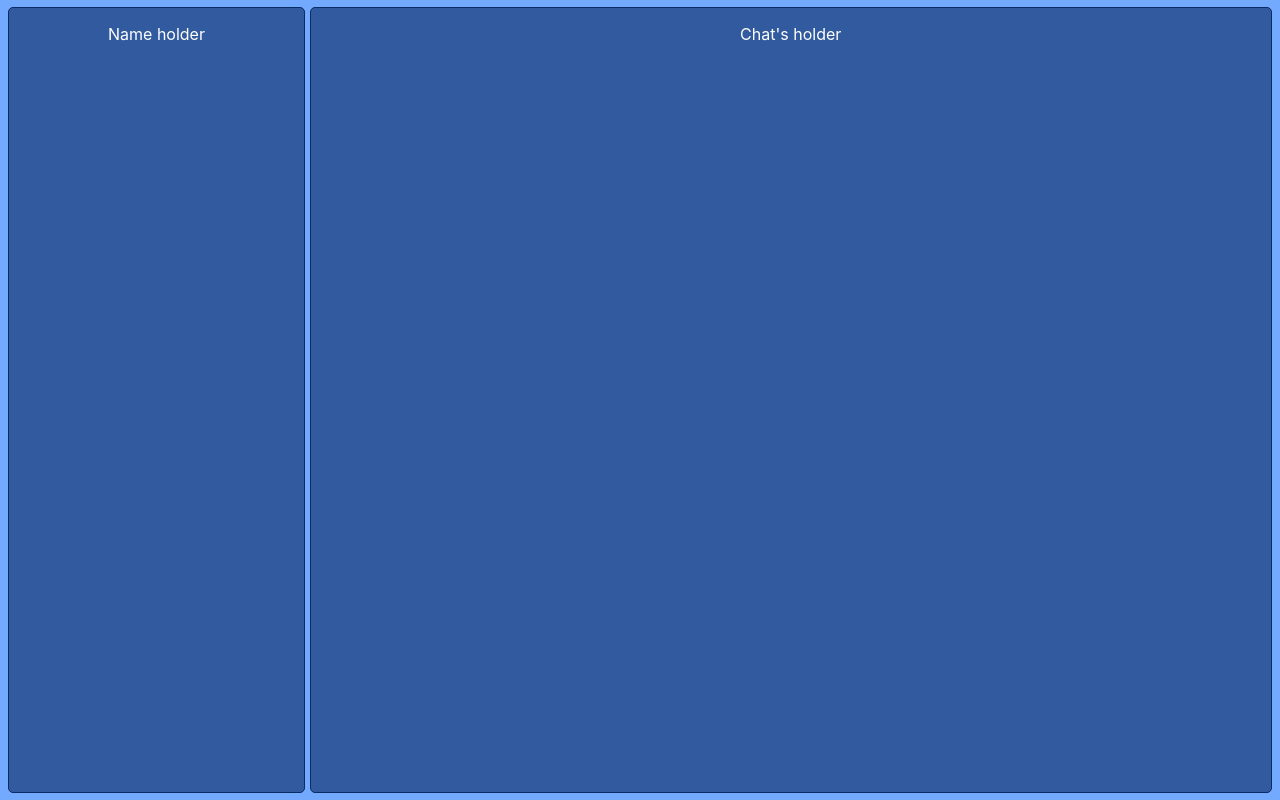
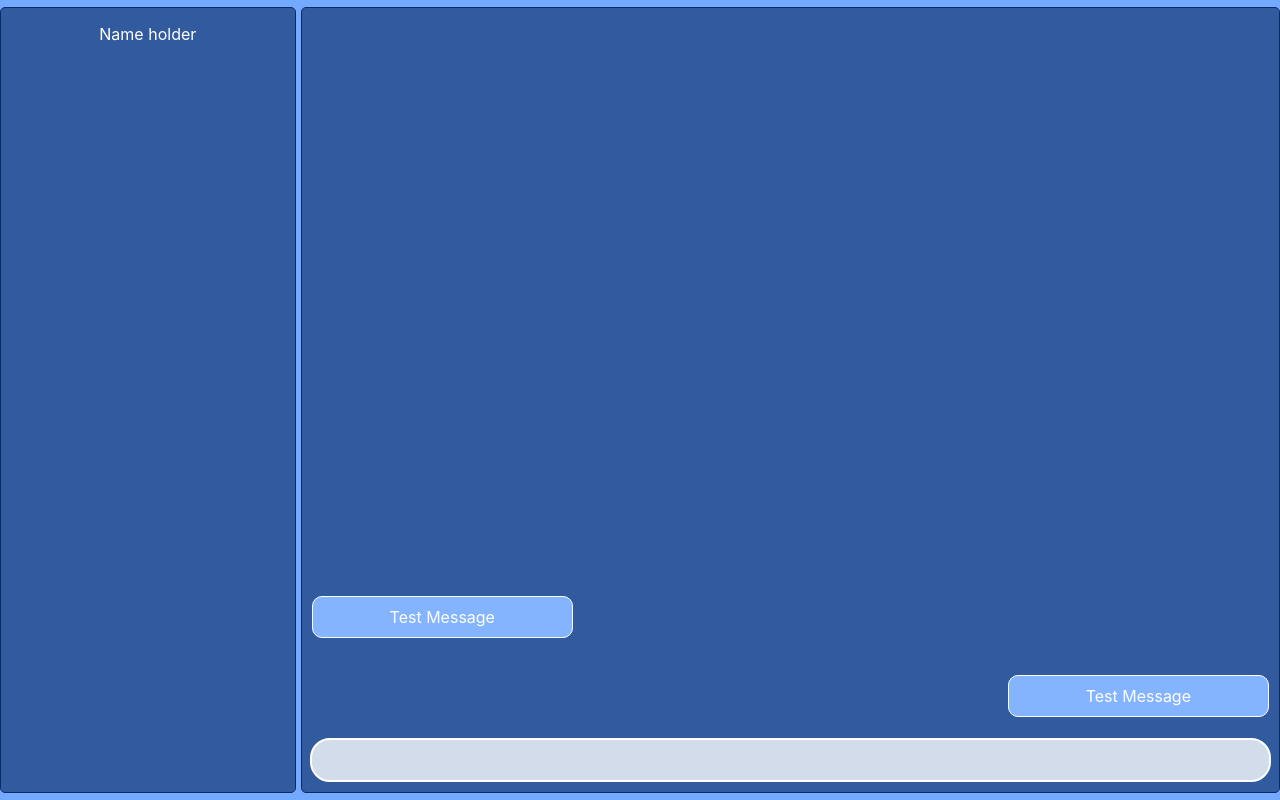
Before and after one commit to ChandlerSm/chat-app, a React (Create React App) app: page / in a window 1280 px wide. Built offline with nearby package versions, Linux system fonts and the light colour scheme.

Commit message:
outline for chat box

```diff
--- a/src/chat-page.js
+++ b/src/chat-page.js
@@ -3,13 +3,18 @@ import "./landing-page.css"
 const ChatPage = ({name}) => {
     return (
         <div className="landing-page">
-            <div id="chat-names-holder">
+            <div id="chat-names-holder"> {/* Div for the side bar to change chats */}
                 <p>{name}</p>
             </div>
-            <div id="chat-holder">
-            <p>
-                Chat's holder
-            </p>
+            <div id="chat-holder"> {/* The div for the whole chat box */}
+                <div id="other-person-message" style={{width: "100%"}}> {/* Div for other person's incoming messages */}
+                    <p className="user-messages">Test Message</p>
+                </div>
+
+                <div id="your-messages" style={{width: "100%"}}>  {/* Div for your own sent messages */}
+                    <p className="user-messages">Test Message</p>
+                </div>
+                <div id="message-box" aria-placeholder="Type here"></div> {/* Box to input your own message to send */}
             </div>
         </div>
     )
--- a/src/landing-page.css
+++ b/src/landing-page.css
@@ -17,6 +17,7 @@
     border: solid 1px #092c63;
     text-align: center;
     border-radius: 5px;
+    align-items: center;
 }
 
 #chat-names-holder {
@@ -24,5 +25,42 @@
 }
 
 #chat-holder {
+    display: flex;
     width: 75%;
+    flex-direction: column;
+    gap: 5px;
+    padding-left: 10px;
+    padding-right: 10px;
+    justify-content: flex-end;
 }
+
+.user-messages {
+    border: solid 1px;
+    width: 25%;
+    padding: 10px;
+    border-radius: 10px;
+    background-color: #85b4ff;
+
+}
+
+#your-messages {
+    justify-content: right;
+    align-items: right;
+    display: flex;
+}
+
+#other-person-message {
+    justify-content: left;
+    align-items: left;
+    display: flex;
+}
+
+#message-box {
+    border: solid 1px;
+    width: 100%;
+    height: 40px;
+    margin-bottom: 10px;
+    border: solid 2px;
+    border-radius: 20px;
+    background-color: rgba(255, 255, 255, 0.788);
+}
```
